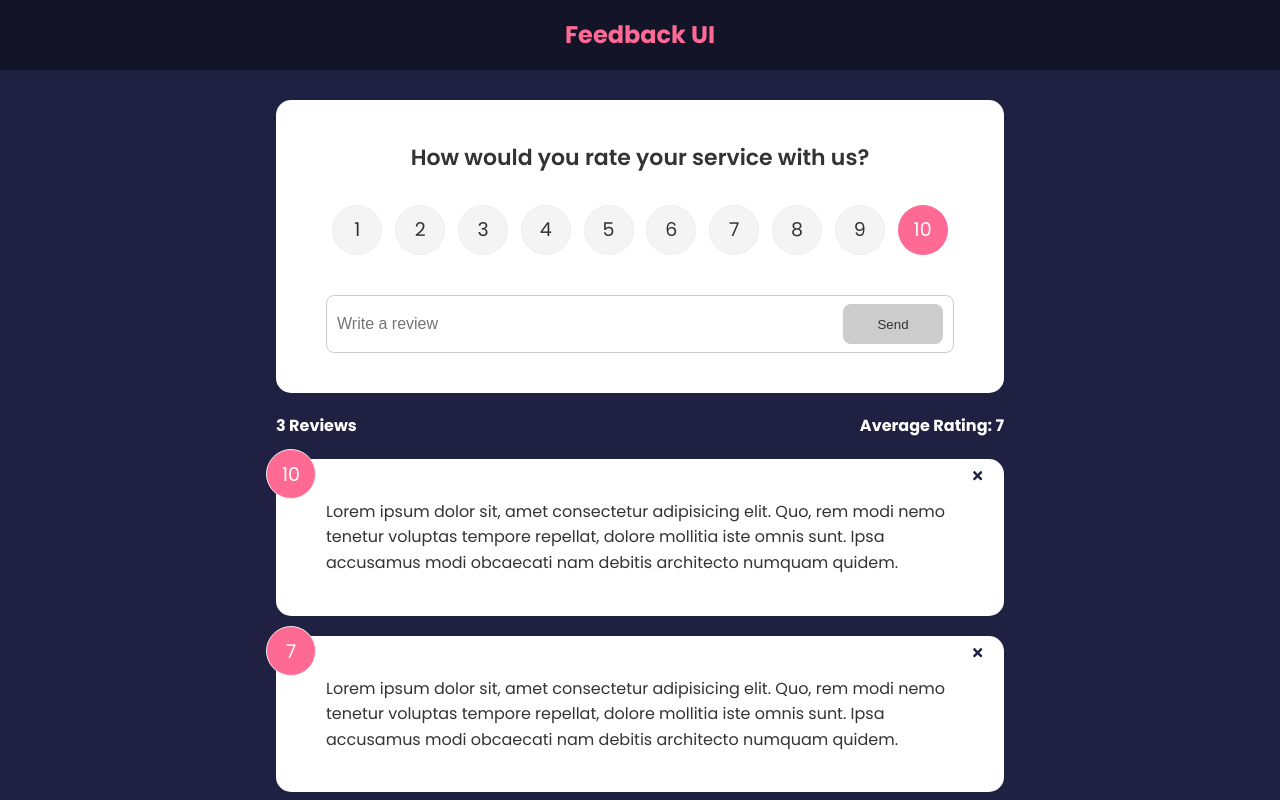
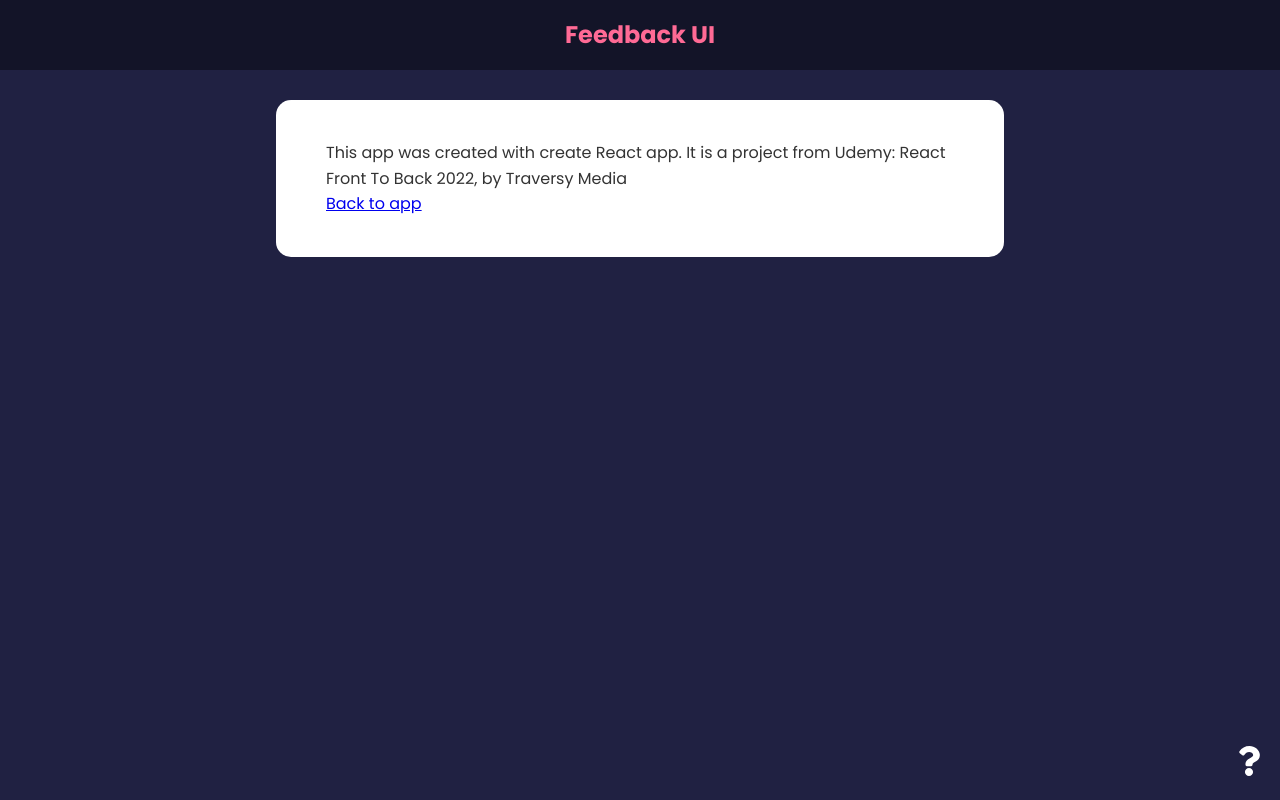
Before and after one commit to chriskorsak/feedback-app-udemy, a React (Create React App) app: page /about in a window 1280 px wide. Shown: the top 800 px of the page. Built offline with nearby package versions, Linux system fonts and the light colour scheme.

Commit message:
add react-router-dom, create routes, about page, links, link styles.

```diff
--- a/package.json
+++ b/package.json
@@ -10,6 +10,7 @@
     "react": "^17.0.2",
     "react-dom": "^17.0.2",
     "react-icons": "^4.3.1",
+    "react-router-dom": "^6.3.0",
     "react-scripts": "5.0.0",
     "uuid": "^8.3.2",
     "web-vitals": "^2.1.4"
--- a/src/App.js
+++ b/src/App.js
@@ -5,6 +5,9 @@ import { useState } from 'react';
 import feedbackData from './data/feedbackData';
 import FeedbackForm from './components/FeedbackForm';
 import FeedbackStats from './components/FeedbackStats';
+import About from './pages/About';
+import AboutIconLink from './components/AboutIconLink';
+import { BrowserRouter as Router, Routes, Route } from 'react-router-dom';
 
 function App() {
   const [feedback, setFeedback] = useState(feedbackData);
@@ -25,14 +28,27 @@ function App() {
   };
 
   return (
-    <>
+    <Router>
       <Header />
       <div className="container">
-        <FeedbackForm handleAdd={handleAdd} />
-        <FeedbackStats feedback={feedback} />
-        <FeedbackList feedback={feedback} handleDelete={handleDelete} />
+        <Routes>
+          <Route
+            exact
+            path="/"
+            element={
+              <>
+                <FeedbackForm handleAdd={handleAdd} />
+                <FeedbackStats feedback={feedback} />
+                <FeedbackList feedback={feedback} handleDelete={handleDelete} />
+              </>
+            }
+          />
+
+          <Route path="/about" element={<About />} />
+        </Routes>
       </div>
-    </>
+      <AboutIconLink />
+    </Router>
   );
 }
 
--- /dev/null
+++ b/src/components/AboutIconLink.js
@@ -0,0 +1,14 @@
+import { FaQuestion } from 'react-icons/fa';
+import { Link } from 'react-router-dom';
+
+const AboutIconLink = () => {
+  return (
+    <div className="about-link">
+      <Link to="/about">
+        <FaQuestion size={30} />
+      </Link>
+    </div>
+  );
+};
+
+export default AboutIconLink;
--- a/src/components/Header.js
+++ b/src/components/Header.js
@@ -1,4 +1,5 @@
 import PropTypes from 'prop-types';
+import { Link } from 'react-router-dom';
 
 function Header({ text, bgColor, textColor }) {
   const headerStyles = {
@@ -9,7 +10,9 @@ function Header({ text, bgColor, textColor }) {
   return (
     <header style={headerStyles}>
       <div className="container">
-        <h2>{text}</h2>
+        <Link to="/">
+          <h2 className="app-title">{text}</h2>
+        </Link>
       </div>
     </header>
   );
--- a/src/index.css
+++ b/src/index.css
@@ -185,15 +185,13 @@ input:focus {
   color: rebeccapurple;
 }
 
-/* FIX: Remove position: absolute to keep about icon at the bottom of the
- * document */
-.about-link {
-  display: flex;
-  justify-content: flex-end;
+div.about-link {
+  padding: 1rem;
+  position: fixed;
+  bottom: 0;
+  right: 0;
 }
 
-/* FIX: Remove position: absolute to keep about icon at the bottom of the
- * document */
 .about-link a {
   color: #fff;
   cursor: pointer;
@@ -209,6 +207,20 @@ input:focus {
 
 .about p {
   margin: 10px 0;
+}
+
+header a {
+  text-decoration: none;
+}
+
+h2.app-title {
+  color: #ff6a95;
+  cursor: pointer;
+  text-decoration: none;
+}
+
+h2.app-title:hover {
+  color: #fff;
 }
 
 @media (max-width: 600px) {
--- /dev/null
+++ b/src/pages/About.js
@@ -0,0 +1,17 @@
+import Card from '../components/shared/Card';
+import { Link } from 'react-router-dom';
+function About() {
+  return (
+    <Card>
+      <div>
+        This app was created with create React app. It is a project from Udemy:
+        React Front To Back 2022, by Traversy Media
+      </div>
+      <p>
+        <Link to="/">Back to app</Link>
+      </p>
+    </Card>
+  );
+}
+
+export default About;
```
Also changed, not shown: src/index.js (line endings or trailing spaces), 1 other file (tests, documents, lock files or other folders).
